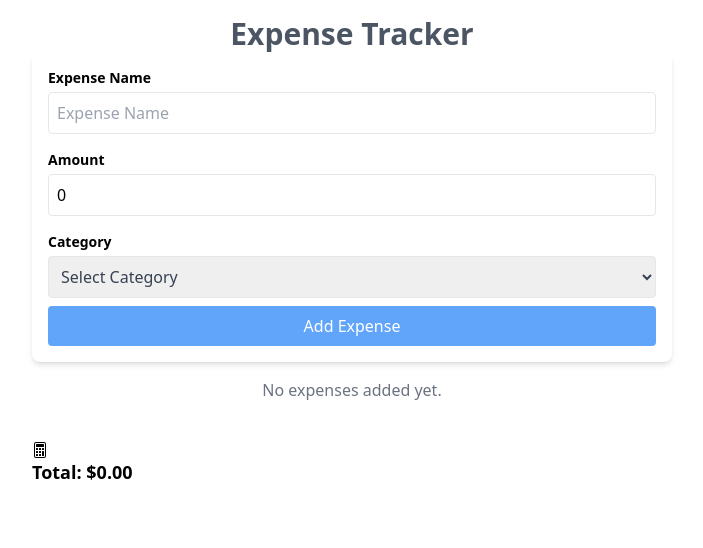
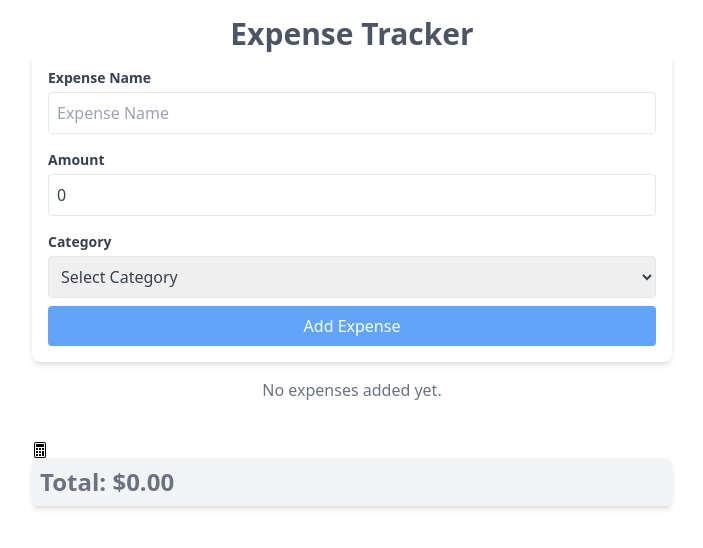
Before and after one commit to veefa/TypescriptProjectsTutorial, a React (Vite) app in the folder expense-tracker/: page / in a window 1280 px wide. Shown: the top 548 px of the page, without its empty margins (288-991 px from the left). Built offline with nearby package versions, Linux system fonts and the light colour scheme.

Commit message:
update styling

```diff
--- a/expense-tracker/src/components/ExpenseForm.tsx
+++ b/expense-tracker/src/components/ExpenseForm.tsx
@@ -42,7 +42,7 @@ const ExpenseForm: React.FC<ExpenseFormProps> = ({ addExpense }) => {
 
   return (
     <div>
-        <form onSubmit={handleSubmit} className="flex flex-wrap items-center gap-2 bg-white shadow-md p-4 rounded-lg">
+        <form onSubmit={handleSubmit} className="flex flex-wrap items-center gap-2 bg-white shadow-md p-4 rounded-lg text-gray-700">
         <div className="w-full">
             <label htmlFor="expense-name" className="block mb-1 font-semibold text-sm">Expense Name</label>
             <input
@@ -91,7 +91,7 @@ const ExpenseForm: React.FC<ExpenseFormProps> = ({ addExpense }) => {
 
         {/* Display the Total */}
         <div className="mt-10">
-           <BsCalculator/> <p className="font-semibold text-lg">Total: ${calculateTotal().toFixed(2)}</p>
+           <BsCalculator/> <p className="bg-gray-100 shadow-md p-2 rounded-md font-bold text-gray-500 text-2xl"> Total: ${calculateTotal().toFixed(2)}</p>
         </div>
     </div>
   );
```
